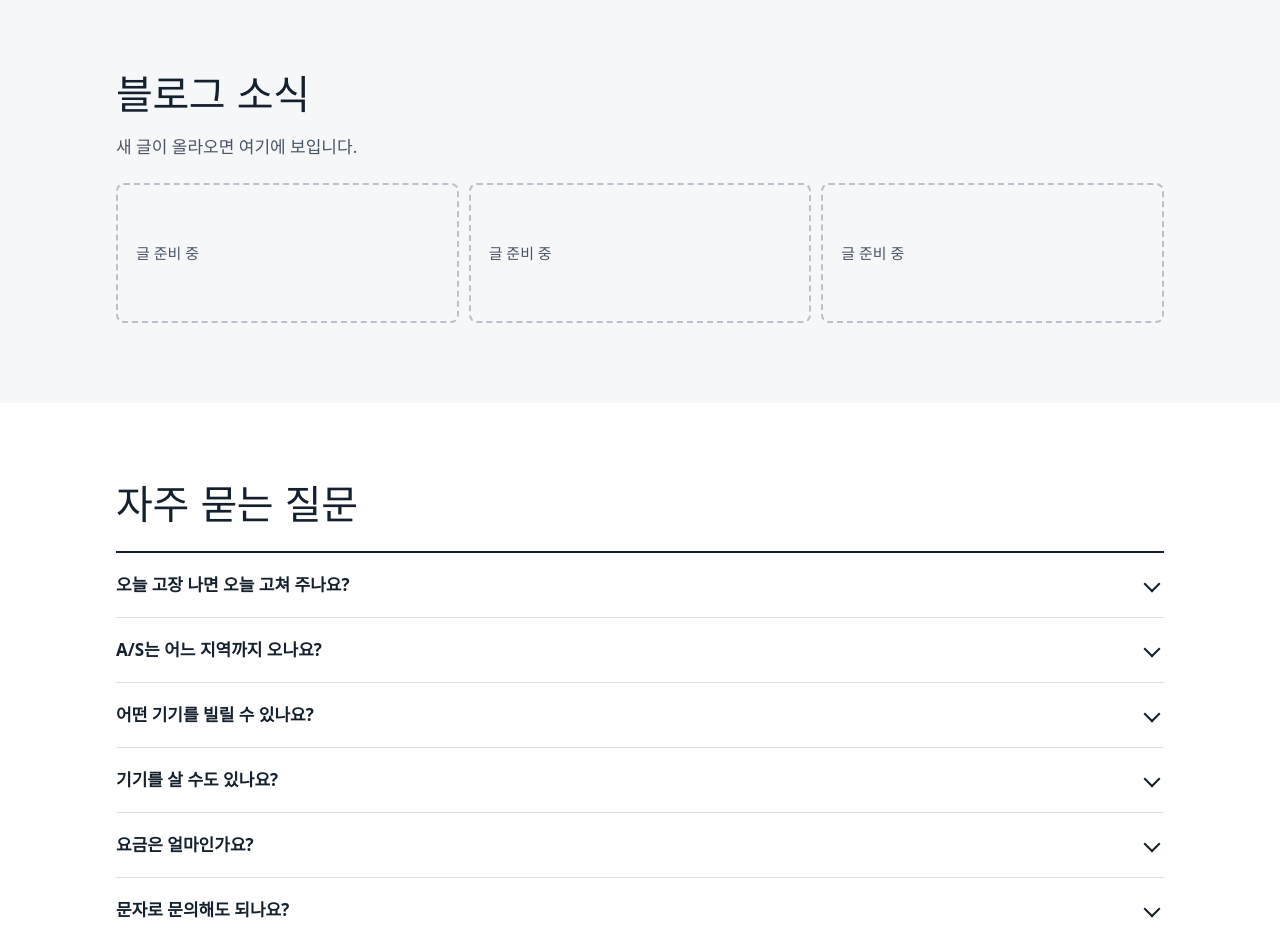
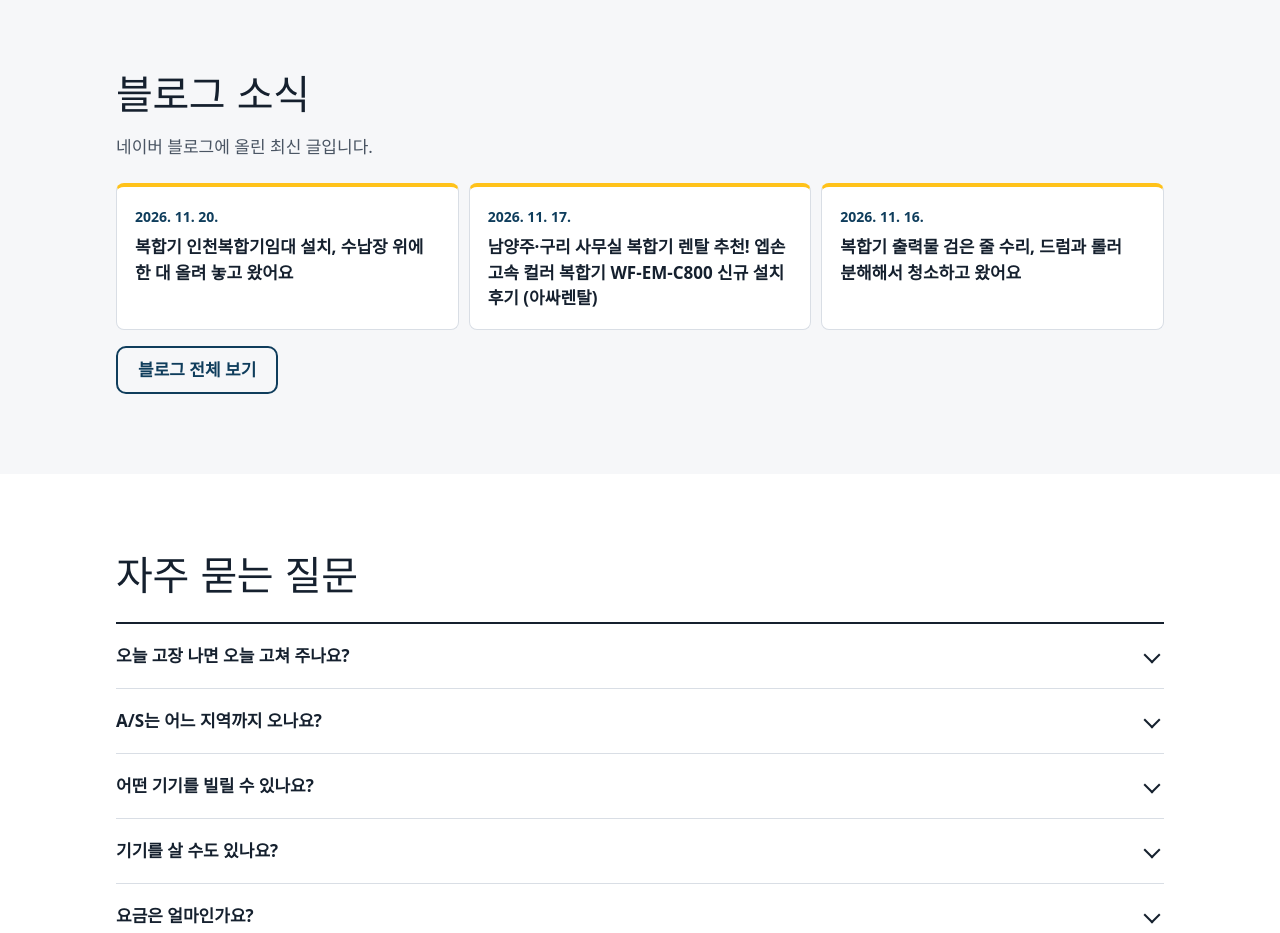
Before and after one commit to netgoodpark0795-coder/asarental, a plain HTML site: page index.html in a window 1280 px wide. Shown: the part 3580-4513 px from the top of the page. Drawn offline with Linux system fonts and the light colour scheme; a web font is replaced by a local one.

Commit message:
블로그 소식 연결 (네이버 블로그 최신 글 자동 업데이트)

```diff
--- /dev/null
+++ b/blog.json
@@ -0,0 +1,20 @@
+{
+    "source":  "https://blog.naver.com/djpark_kr",
+    "posts":  [
+                  {
+                      "title":  "복합기 인천복합기임대 설치, 수납장 위에 한 대 올려 놓고 왔어요",
+                      "link":  "https://blog.naver.com/djpark_kr/224484349044",
+                      "date":  "2026-11-20"
+                  },
+                  {
+                      "title":  "남양주·구리 사무실 복합기 렌탈 추천! 엡손 고속 컬러 복합기 WF-EM-C800 신규 설치 후기 (아싸렌탈)",
+                      "link":  "https://blog.naver.com/djpark_kr/224480292237",
+                      "date":  "2026-11-17"
+                  },
+                  {
+                      "title":  "복합기 출력물 검은 줄 수리, 드럼과 롤러 분해해서 청소하고 왔어요",
+                      "link":  "https://blog.naver.com/djpark_kr/224478750555",
+                      "date":  "2026-11-16"
+                  }
+              ]
+}
--- a/index.html
+++ b/index.html
@@ -125,16 +125,17 @@
     </div>
   </section>
 
-  <!-- 블로그 소식: 자리만 (다음에 연결) -->
+  <!-- 블로그 소식: blog.json(네이버 블로그 최신 글, 자동 업데이트)에서 채움 -->
   <section class="section" id="blog">
     <div class="wrap">
       <h2>블로그 소식</h2>
-      <p class="section-lead">새 글이 올라오면 여기에 보입니다.</p>
-      <div class="slots three">
-        <div class="slot" data-slot="blog-1"><p>글 준비 중</p></div>
-        <div class="slot" data-slot="blog-2"><p>글 준비 중</p></div>
-        <div class="slot" data-slot="blog-3"><p>글 준비 중</p></div>
+      <p class="section-lead">네이버 블로그에 올린 최신 글입니다.</p>
+      <div class="slots three" id="blog-list">
+        <div class="slot" data-slot="blog-1"><p>글을 불러오는 중</p></div>
+        <div class="slot" data-slot="blog-2"><p>글을 불러오는 중</p></div>
+        <div class="slot" data-slot="blog-3"><p>글을 불러오는 중</p></div>
       </div>
+      <a class="blog-more" href="https://blog.naver.com/djpark_kr" target="_blank" rel="noopener">블로그 전체 보기</a>
     </div>
   </section>
 
@@ -230,6 +231,32 @@
       marker.hidden = false;
     } catch (e) { /* 표시만 생략 */ }
   })();
+
+  // 블로그 소식: blog.json 의 최신 글 3개로 칸 채우기. 못 불러오면 블로그 링크만 남김
+  (function () {
+    var list = document.getElementById('blog-list');
+    fetch('blog.json', { cache: 'no-cache' })
+      .then(function (r) { if (!r.ok) throw new Error(r.status); return r.json(); })
+      .then(function (data) {
+        var posts = (data && data.posts) || [];
+        if (!posts.length) throw new Error('empty');
+        list.textContent = '';
+        posts.slice(0, 3).forEach(function (p) {
+          var a = document.createElement('a');
+          a.className = 'slot post';
+          a.href = p.link; a.target = '_blank'; a.rel = 'noopener';
+          var t = document.createElement('time');
+          t.dateTime = p.date; t.textContent = p.date.replace(/-/g, '. ') + '.';
+          var h = document.createElement('h3');
+          h.textContent = p.title;
+          a.appendChild(t); a.appendChild(h);
+          list.appendChild(a);
+        });
+      })
+      .catch(function () {
+        list.innerHTML = '<div class="slot"><p>최신 글은 아래 블로그에서 볼 수 있습니다.</p></div>';
+      });
+  })();
 </script>
 
 </body>
--- a/style.css
+++ b/style.css
@@ -131,6 +131,15 @@ p { margin: 0; }
 }
 .slot h3 { font-size: 18px; }
 .slot p { font-size: 15px; color: var(--graphite); }
+/* 채워진 블로그 글: 실선 = 내용 있음, 누르면 블로그로 이동 */
+.slot.post { border: 1px solid var(--line); border-top: 4px solid var(--sun); background: var(--white); text-decoration: none; justify-content: flex-start; gap: 6px; }
+.slot.post time { font-size: 14px; font-weight: 600; color: var(--deep); font-variant-numeric: tabular-nums; }
+.slot.post h3 { font-size: 17px; line-height: 1.5; }
+.slot.post:hover h3 { text-decoration: underline; }
+.blog-more {
+  display: inline-flex; align-items: center; min-height: 48px; margin-top: 16px; padding: 0 20px;
+  border: 2px solid var(--deep); border-radius: 10px; color: var(--deep); font-weight: 700; text-decoration: none;
+}
 
 /* 자주 묻는 질문 */
 .faq { border-top: 2px solid var(--ink); }
```
Also changed, not shown: 2 other files.
